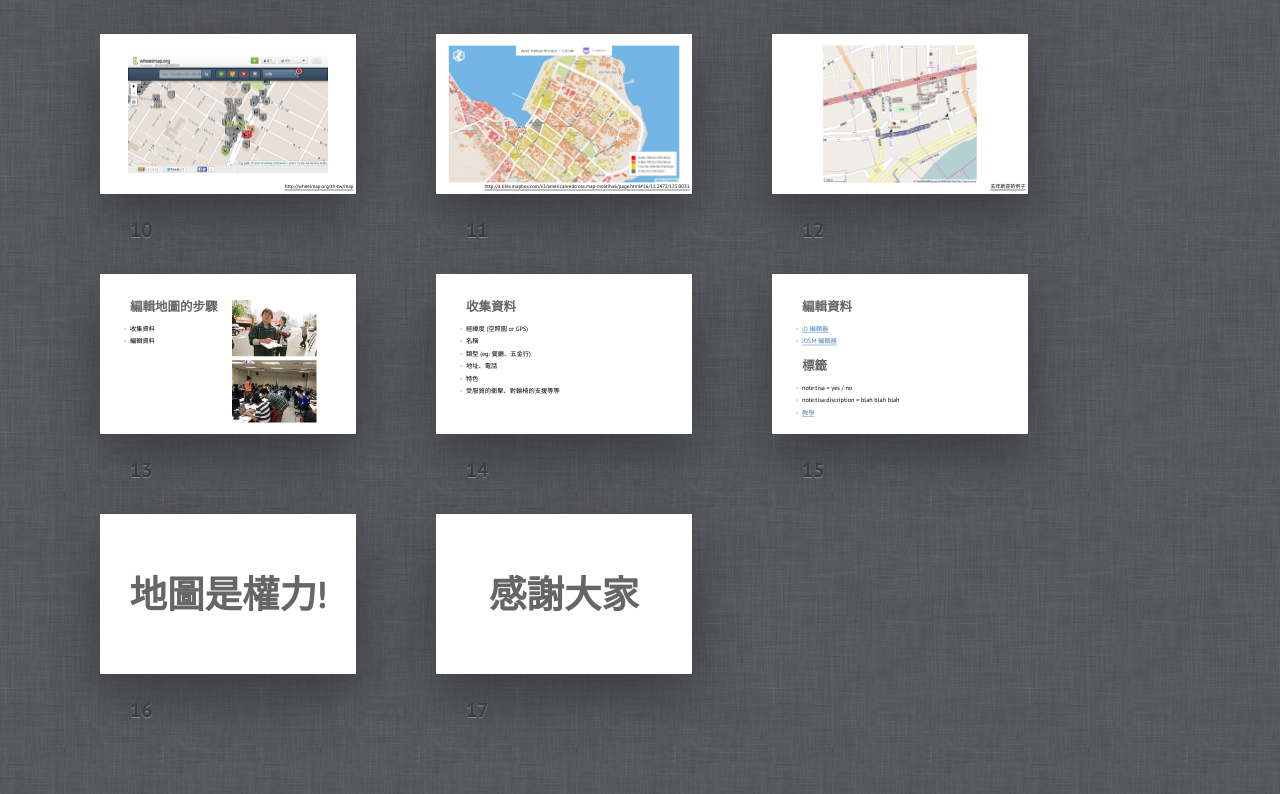
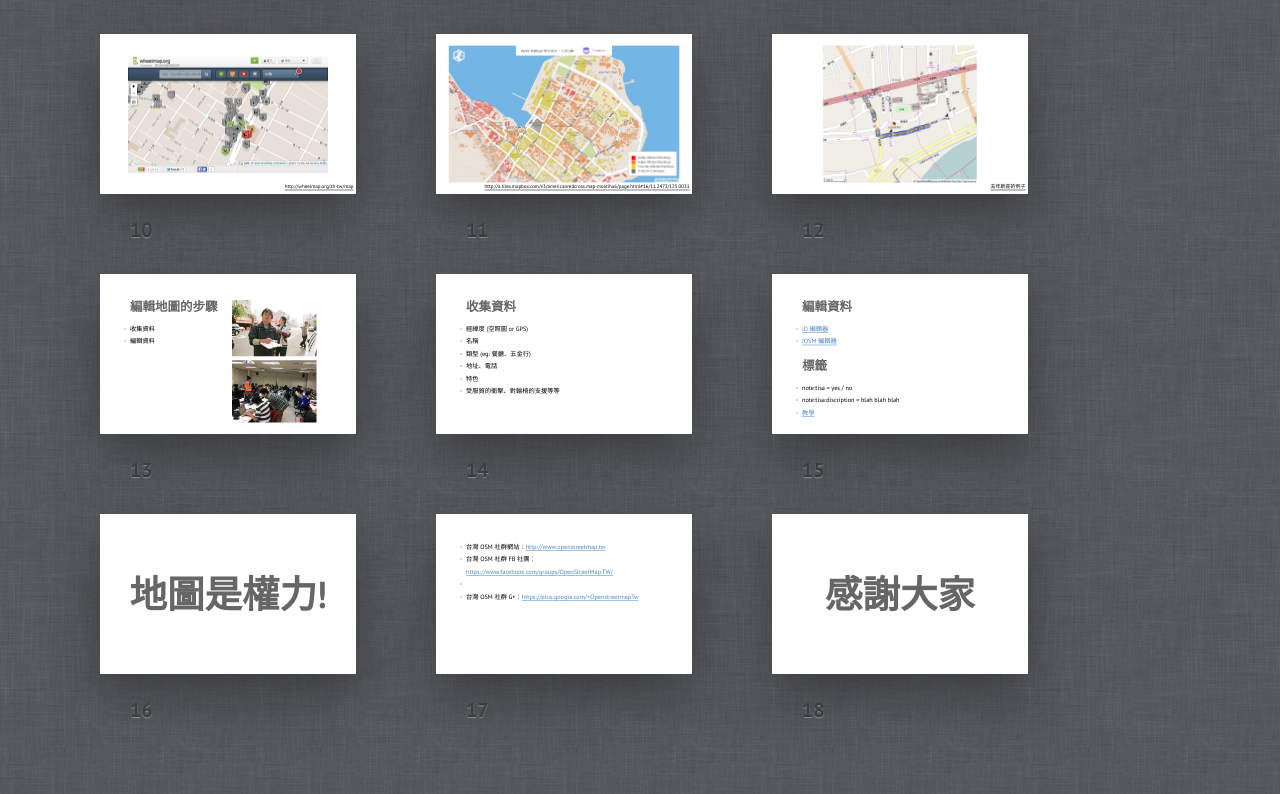
Before and after one commit to mcdlee/tisaMap, a plain HTML site: page index.html in a window 1280 px wide. Shown: the part 916-1710 px from the top of the page. Drawn offline with Linux system fonts and the light colour scheme.

Commit message:
add community

```diff
--- a/index.html
+++ b/index.html
@@ -188,6 +188,13 @@
 	<section class="slide shout"><div>
 	<h2>地圖是權力!</h2>
 	</div></section>
+	<section class="slide"><div>
+	<ul>
+		<li>台灣 OSM 社群網站：<a href="http://www.openstreetmap.tw">http://www.openstreetmap.tw</a></li>
+		<li>台灣 OSM 社群 FB 社團：<a href="https://www.facebook.com/groups/OpenStreetMap.TW/">https://www.facebook.com/groups/OpenStreetMap.TW/</a><li>
+		<li>台灣 OSM 社群 G+：<a href="https://plus.google.com/+OpenstreetmapTw">https://plus.google.com/+OpenstreetmapTw</a></li>
+	</ul>
+	</div></section>
 	<section class="slide shout"><div>
 	<h2>感謝大家</h2>
 	</div></section>
```
